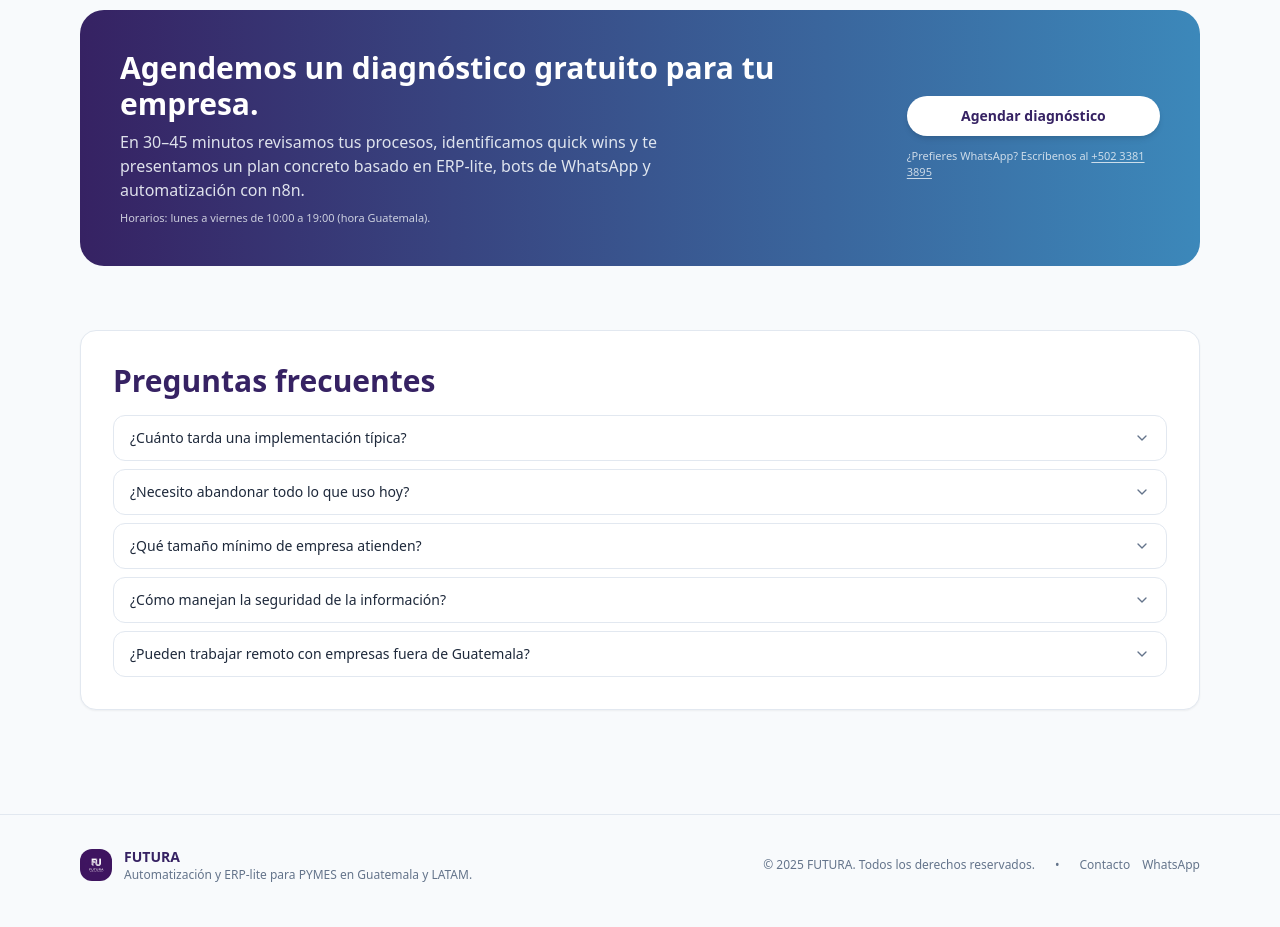
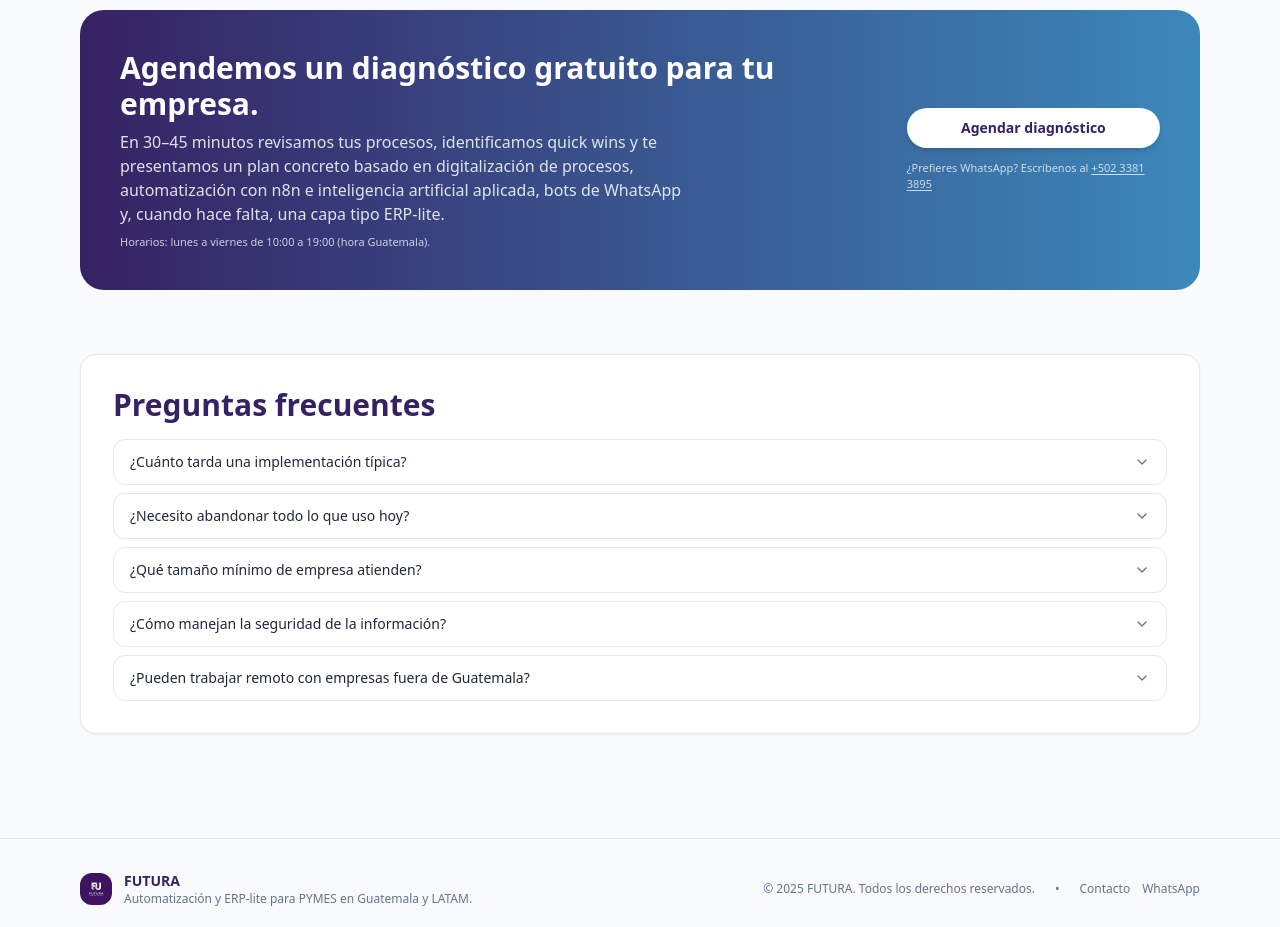
Before and after one commit to LuiisGo/futura-site, a Next.js app: page / in a window 1280 px wide. Shown: the part 5100-6027 px from the top of the page. Built offline with nearby package versions, Linux system fonts and the light colour scheme; no server answers.

Commit message:
Update CTASection.tsx

```diff
--- a/components/sections/CTASection.tsx
+++ b/components/sections/CTASection.tsx
@@ -19,8 +19,9 @@ export default function CTASection() {
           </h2>
           <p className="text-sm md:text-base text-slate-100/90 max-w-xl">
             En 30–45 minutos revisamos tus procesos, identificamos quick wins y
-            te presentamos un plan concreto basado en ERP-lite, bots de WhatsApp
-            y automatización con n8n.
+            te presentamos un plan concreto basado en digitalización de
+            procesos, automatización con n8n e inteligencia artificial aplicada,
+            bots de WhatsApp y, cuando hace falta, una capa tipo ERP-lite.
           </p>
           <p className="text-[11px] text-slate-100/80 mt-2">
             Horarios: lunes a viernes de 10:00 a 19:00 (hora Guatemala).
```
